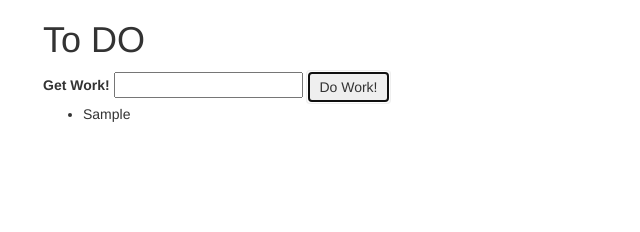
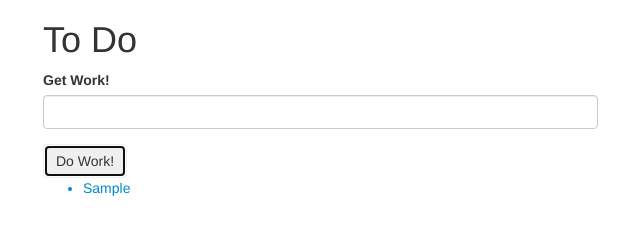
Before and after one commit to keebz/to-do, a plain HTML site: page index.html in a window 1280 px wide. Both pictures are taken after typing "Sample" into the empty fields and a click on the button "Do Work!". Shown: the whole page, without its empty margins (27-667 px from the left). Drawn offline with Linux system fonts and the light colour scheme.

Commit message:
completed the 'to_do' list project

```diff
--- a/css/styles.css
+++ b/css/styles.css
@@ -0,0 +1,8 @@
+#listWork:hover{
+  text-decoration: underline;
+}
+
+#listWork{
+  color: #0088cc;
+  cursor: pointer;
+}
--- a/index.html
+++ b/index.html
@@ -9,10 +9,16 @@
   </head>
     <body>
     <div class = "container">
-      <h1>To DO</h1>
+      <h1>To Do</h1>
+
+
+      <div class = "row">
+        <div class = "col-md-6">
           <form id= "toDoForm">
+           <div class="form-group">
               <label for="toDo">Get Work!</label>
-      <input id="toDo" type = "text">
+              <input id="toDo" type = "text" class="form-control">
+           </div>
             <button type= "submit" class= "btn">Do Work!</button>
           </form>
 
@@ -21,5 +27,7 @@
           </ul>
         </div>
       </div>
+      </div>
+    </div>
     </body>
 </html>
--- a/js/script.js
+++ b/js/script.js
@@ -3,11 +3,14 @@ $(function(){
     event.preventDefault();
     var task = $("input#toDo").val();
     $("ul#listWork").append("<li>" + task + "</li>");
+
+    $("li").last().click(function(){
+      $(this).css("text-decoration","line-through");
+    })
+    $("li").last().dblclick(function(){
+      $(this).remove();
+    })
     $("input#toDo").val("");
-
-
-
-
 
   })
 })
```
Lines whose indentation alone changed are shown as unchanged.
